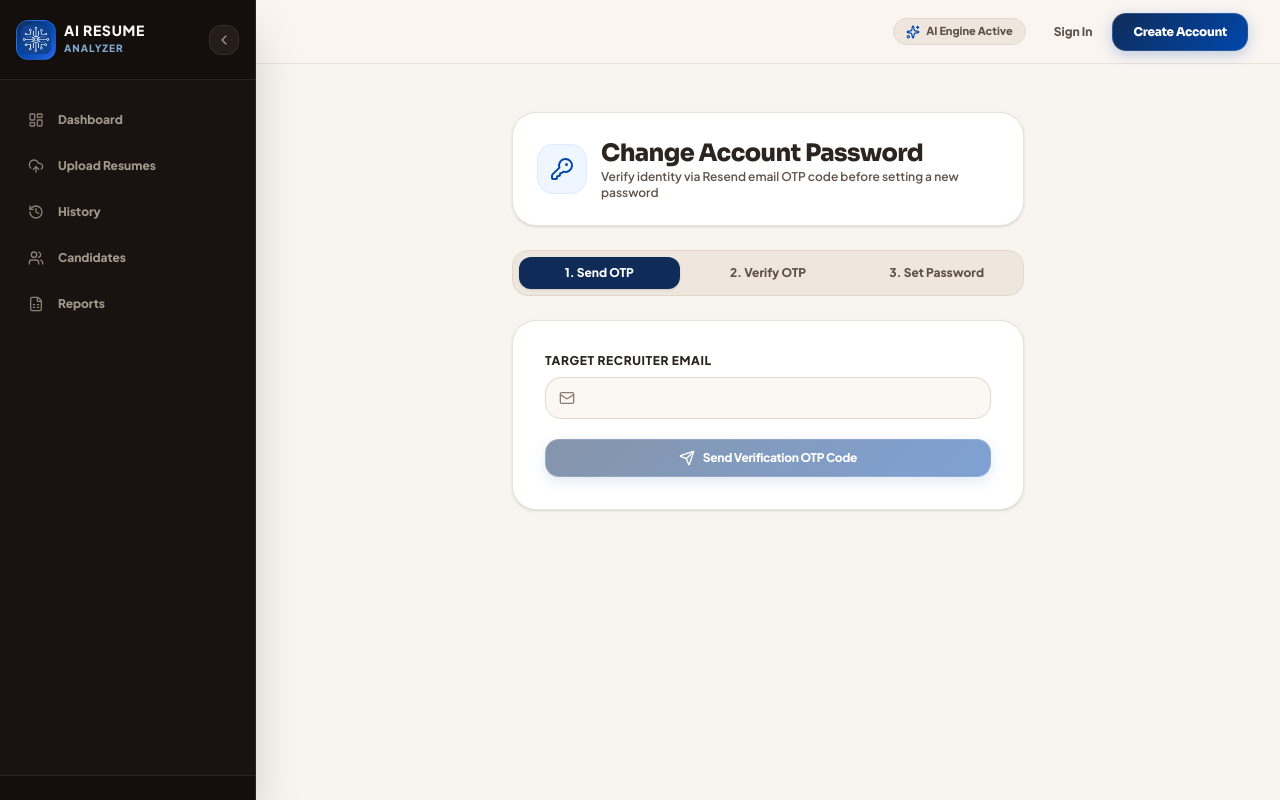
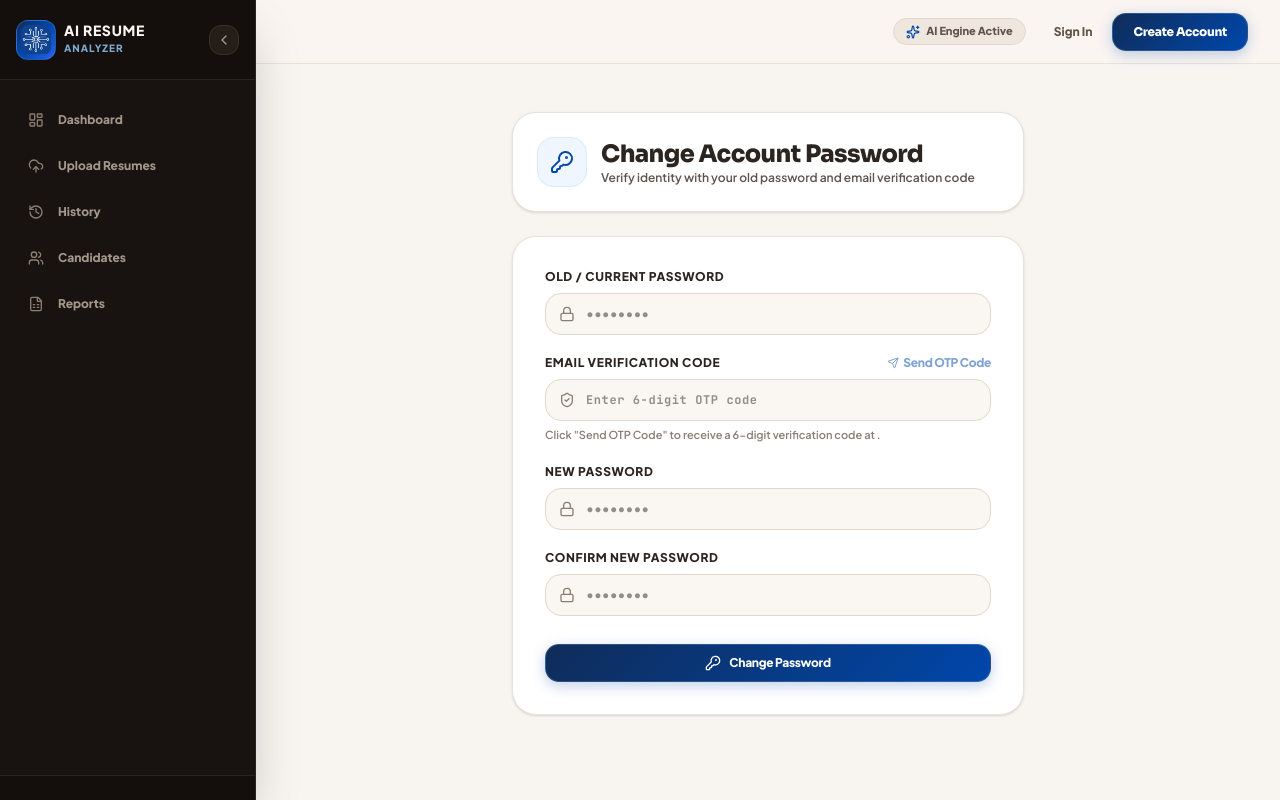
Before and after one commit to jitendarendla/AI_Resume_Analyzer, a Next.js app in the folder frontend/: page /change-password in a window 1280 px wide. Built offline with nearby package versions, Linux system fonts and the light colour scheme.

Commit message:
Update Change Password to require Old Password and Email OTP verification in a clean single form

```diff
--- a/frontend/src/app/change-password/page.tsx
+++ b/frontend/src/app/change-password/page.tsx
@@ -1,11 +1,11 @@
 'use client';
 
-import React, { useState, useEffect } from 'react';
+import React, { useState } from 'react';
 import Sidebar from '@/components/layout/Sidebar';
 import Navbar from '@/components/layout/Navbar';
 import { useAuth } from '@/context/AuthContext';
 import { api } from '@/lib/api';
-import { KeyRound, Mail, Lock, ShieldCheck, CheckCircle2, AlertCircle, ArrowRight, RefreshCw, Send } from 'lucide-react';
+import { KeyRound, Lock, ShieldCheck, CheckCircle2, AlertCircle, Send, RefreshCw } from 'lucide-react';
 
 export default function ChangePasswordPage() {
   const [collapsed, setCollapsed] = useState(false);
@@ -13,95 +13,76 @@ export default function ChangePasswordPage() {
 
   const { user, logoutUser } = useAuth();
 
-  // Step state: 1 = Send OTP, 2 = Verify OTP, 3 = New Password
-  const [step, setStep] = useState<1 | 2 | 3>(1);
-
+  // Form states
+  const [currentPassword, setCurrentPassword] = useState('');
   const [otpCode, setOtpCode] = useState('');
   const [newPassword, setNewPassword] = useState('');
   const [confirmPassword, setConfirmPassword] = useState('');
 
   const [message, setMessage] = useState('');
   const [error, setError] = useState('');
+  const [sendingOtp, setSendingOtp] = useState(false);
   const [loading, setLoading] = useState(false);
 
   const userEmail = user?.email || '';
 
-  // Step 1: Send OTP to email
   const handleSendOTP = async () => {
     if (!userEmail) return;
     setError('');
     setMessage('');
-    setLoading(true);
+    setSendingOtp(true);
 
     try {
       const res = await api.post('/api/auth/send-otp', { email: userEmail });
-      setMessage(res.data.message || `Verification OTP sent to ${userEmail}. Check your inbox.`);
-      setStep(2);
+      setMessage(res.data.message || `Verification OTP code sent to ${userEmail}. Check your email inbox.`);
     } catch (err: any) {
-      setError(err.response?.data?.detail || 'Failed to send OTP code to email.');
+      setError(err.response?.data?.detail || 'Failed to send OTP verification code.');
     } finally {
-      setLoading(false);
+      setSendingOtp(false);
     }
   };
 
-  // Step 2: Verify OTP code
-  const handleVerifyOTP = async (e: React.FormEvent) => {
+  const handleChangePassword = async (e: React.FormEvent) => {
     e.preventDefault();
     setError('');
     setMessage('');
 
+    if (!currentPassword) {
+      setError('Please enter your old password.');
+      return;
+    }
+
     if (otpCode.length !== 6) {
-      setError('Please enter the valid 6-digit OTP code sent to your email.');
+      setError('Please enter the 6-digit verification code sent to your email.');
+      return;
+    }
+
+    if (newPassword !== confirmPassword) {
+      setError('New password and confirm password do not match.');
+      return;
+    }
+
+    if (newPassword.length < 6) {
+      setError('New password must be at least 6 characters long.');
       return;
     }
 
     setLoading(true);
 
     try {
-      const res = await api.post('/api/auth/verify-otp', {
-        email: userEmail,
-        otp_code: otpCode.trim()
-      });
-      setMessage('OTP verified successfully! Please enter your new password.');
-      setStep(3);
-    } catch (err: any) {
-      setError(err.response?.data?.detail || 'Invalid or expired OTP code.');
-    } finally {
-      setLoading(false);
-    }
-  };
-
-  // Step 3: Update Password with OTP
-  const handleResetPassword = async (e: React.FormEvent) => {
-    e.preventDefault();
-    setError('');
-    setMessage('');
-
-    if (newPassword !== confirmPassword) {
-      setError('Passwords do not match.');
-      return;
-    }
-
-    if (newPassword.length < 6) {
-      setError('Password must be at least 6 characters long.');
-      return;
-    }
-
-    setLoading(true);
-
-    try {
-      const res = await api.post('/api/auth/reset-password-with-otp', {
-        email: userEmail,
+      const res = await api.post('/api/auth/change-password', {
+        current_password: currentPassword,
         otp_code: otpCode.trim(),
         new_password: newPassword,
         confirm_password: confirmPassword,
       });
-      setMessage('Password updated successfully! Redirecting to Sign In page...');
+
+      setMessage(res.data.message || 'Password changed successfully! Redirecting to Sign In...');
       setTimeout(() => {
         logoutUser();
       }, 2500);
     } catch (err: any) {
-      setError(err.response?.data?.detail || 'Password update failed.');
+      setError(err.response?.data?.detail || 'Password change failed.');
     } finally {
       setLoading(false);
     }
@@ -114,27 +95,14 @@ export default function ChangePasswordPage() {
         <Navbar collapsed={collapsed} mobileOpen={mobileOpen} setMobileOpen={setMobileOpen} />
 
         <main className="pt-20 sm:pt-24 lg:pt-28 p-4 sm:p-6 lg:p-8 max-w-xl mx-auto space-y-6">
-          {/* Header Card */}
+          {/* Page Header */}
           <div className="flex items-center gap-3.5 p-5 sm:p-6 rounded-3xl bg-white border border-[#E8E2D9] shadow-sm">
             <div className="p-3 rounded-2xl bg-blue-50 border border-blue-100 text-[#0047AB] shrink-0">
               <KeyRound className="w-6 h-6" />
             </div>
             <div>
               <h1 className="text-xl sm:text-2xl font-black text-[#2B241F]">Change Account Password</h1>
-              <p className="text-xs font-semibold text-[#60534A]">Verify identity via Resend email OTP code before setting a new password</p>
-            </div>
-          </div>
-
-          {/* Stepper Progress Header */}
-          <div className="grid grid-cols-3 gap-2 p-1.5 rounded-2xl bg-[#EFE7DE] border border-[#E2D7CB] text-xs font-black text-center">
-            <div className={`py-2 rounded-xl transition-all ${step === 1 ? 'bg-[#0F2C59] text-white shadow-sm' : 'text-[#60534A]'}`}>
-              1. Send OTP
-            </div>
-            <div className={`py-2 rounded-xl transition-all ${step === 2 ? 'bg-[#0F2C59] text-white shadow-sm' : 'text-[#60534A]'}`}>
-              2. Verify OTP
-            </div>
-            <div className={`py-2 rounded-xl transition-all ${step === 3 ? 'bg-[#0F2C59] text-white shadow-sm' : 'text-[#60534A]'}`}>
-              3. Set Password
+              <p className="text-xs font-semibold text-[#60534A]">Verify identity with your old password and email verification code</p>
             </div>
           </div>
 
@@ -152,97 +120,69 @@ export default function ChangePasswordPage() {
             </div>
           )}
 
-          {/* Step 1: Send OTP to Email */}
-          {step === 1 && (
-            <div className="bg-white border border-[#E8E2D9] rounded-3xl p-6 sm:p-8 shadow-sm space-y-5">
-              <div className="space-y-2">
-                <label className="block text-xs font-black text-[#2B241F] uppercase tracking-wider">
-                  Target Recruiter Email
+          {/* Form */}
+          <form onSubmit={handleChangePassword} className="bg-white border border-[#E8E2D9] rounded-3xl p-6 sm:p-8 shadow-sm space-y-5">
+            {/* Old / Current Password */}
+            <div>
+              <label className="block text-xs font-black text-[#2B241F] uppercase tracking-wider mb-2">
+                Old / Current Password
               </label>
               <div className="relative">
-                  <Mail className="w-4 h-4 absolute left-3.5 top-1/2 -translate-y-1/2 text-[#8C7E72]" />
+                <Lock className="w-4 h-4 absolute left-3.5 top-1/2 -translate-y-1/2 text-[#8C7E72]" />
                 <input
-                    type="email"
-                    disabled
-                    value={userEmail}
-                    className="w-full bg-[#FAF6F1]/80 border border-[#E2D7CB] text-[#2B241F] text-xs rounded-2xl pl-10 pr-4 py-3 font-bold"
+                  type="password"
+                  required
+                  placeholder="••••••••"
+                  value={currentPassword}
+                  onChange={(e) => setCurrentPassword(e.target.value)}
+                  className="w-full bg-[#FAF6F1] border border-[#E2D7CB] text-[#2B241F] text-xs rounded-2xl pl-10 pr-4 py-3 focus:outline-none focus:border-[#0F2C59] font-bold"
                 />
               </div>
             </div>
 
-              <button
-                type="button"
-                onClick={handleSendOTP}
-                disabled={loading || !userEmail}
-                className="sleek-btn-primary w-full text-xs font-black py-3.5 cursor-pointer disabled:opacity-50 shadow-md flex items-center justify-center gap-2"
-              >
-                {loading ? (
-                  <>
-                    <RefreshCw className="w-4 h-4 animate-spin" />
-                    <span>Sending OTP via Resend...</span>
-                  </>
-                ) : (
-                  <>
-                    <Send className="w-4 h-4" />
-                    <span>Send Verification OTP Code</span>
-                  </>
-                )}
-              </button>
-            </div>
-          )}
-
-          {/* Step 2: Enter & Verify OTP */}
-          {step === 2 && (
-            <form onSubmit={handleVerifyOTP} className="bg-white border border-[#E8E2D9] rounded-3xl p-6 sm:p-8 shadow-sm space-y-5">
-              <div className="space-y-2">
-                <div className="flex items-center justify-between">
+            {/* Email OTP Section */}
+            <div>
+              <div className="flex items-center justify-between mb-2">
                 <label className="block text-xs font-black text-[#2B241F] uppercase tracking-wider">
-                    Enter 6-Digit Email OTP Code
+                  Email Verification Code
                 </label>
                 <button
                   type="button"
                   onClick={handleSendOTP}
-                    disabled={loading}
-                    className="text-[11px] font-black text-[#0047AB] hover:underline"
+                  disabled={sendingOtp || !userEmail}
+                  className="text-xs font-black text-[#0047AB] hover:underline flex items-center gap-1 cursor-pointer disabled:opacity-50"
                 >
-                    Resend Code
+                  {sendingOtp ? (
+                    <span className="flex items-center gap-1">
+                      <RefreshCw className="w-3 h-3 animate-spin" />
+                      <span>Sending OTP...</span>
+                    </span>
+                  ) : (
+                    <span className="flex items-center gap-1">
+                      <Send className="w-3 h-3" />
+                      <span>Send OTP Code</span>
+                    </span>
+                  )}
                 </button>
               </div>
+              <div className="relative">
+                <ShieldCheck className="w-4 h-4 absolute left-3.5 top-1/2 -translate-y-1/2 text-[#8C7E72]" />
                 <input
                   type="text"
                   maxLength={6}
                   required
-                  placeholder="123456"
+                  placeholder="Enter 6-digit OTP code"
                   value={otpCode}
                   onChange={(e) => setOtpCode(e.target.value.replace(/\D/g, ''))}
-                  className="w-full bg-[#FAF6F1] border border-[#E2D7CB] text-[#2B241F] text-center tracking-[0.5em] text-lg rounded-2xl px-4 py-3 focus:outline-none focus:border-[#0F2C59] font-mono font-black"
+                  className="w-full bg-[#FAF6F1] border border-[#E2D7CB] text-[#2B241F] text-xs rounded-2xl pl-10 pr-4 py-3 focus:outline-none focus:border-[#0F2C59] font-bold font-mono tracking-wider"
                 />
               </div>
+              <p className="text-[11px] font-semibold text-[#8C7E72] mt-1.5">
+                Click "Send OTP Code" to receive a 6-digit verification code at <span className="font-bold text-[#2B241F]">{userEmail}</span>.
+              </p>
+            </div>
 
-              <button
-                type="submit"
-                disabled={loading || otpCode.length !== 6}
-                className="sleek-btn-primary w-full text-xs font-black py-3.5 cursor-pointer disabled:opacity-50 shadow-md flex items-center justify-center gap-2"
-              >
-                {loading ? (
-                  <>
-                    <RefreshCw className="w-4 h-4 animate-spin" />
-                    <span>Verifying OTP Code...</span>
-                  </>
-                ) : (
-                  <>
-                    <ShieldCheck className="w-4 h-4" />
-                    <span>Verify Code & Proceed</span>
-                    <ArrowRight className="w-4 h-4" />
-                  </>
-                )}
-              </button>
-            </form>
-          )}
-
-          {/* Step 3: Set New Password */}
-          {step === 3 && (
-            <form onSubmit={handleResetPassword} className="bg-white border border-[#E8E2D9] rounded-3xl p-6 sm:p-8 shadow-sm space-y-4">
+            {/* New Password */}
             <div>
               <label className="block text-xs font-black text-[#2B241F] uppercase tracking-wider mb-2">
                 New Password
@@ -260,6 +200,7 @@ export default function ChangePasswordPage() {
               </div>
             </div>
 
+            {/* Confirm New Password */}
             <div>
               <label className="block text-xs font-black text-[#2B241F] uppercase tracking-wider mb-2">
                 Confirm New Password
@@ -280,22 +221,21 @@ export default function ChangePasswordPage() {
             <button
               type="submit"
               disabled={loading}
-                className="sleek-btn-primary w-full text-xs font-black py-3.5 cursor-pointer disabled:opacity-50 shadow-md flex items-center justify-center gap-2"
+              className="sleek-btn-primary w-full text-xs font-black py-3.5 cursor-pointer disabled:opacity-50 shadow-md flex items-center justify-center gap-2 mt-2"
             >
               {loading ? (
-                  <>
+                <span className="flex items-center gap-2 justify-center">
                   <RefreshCw className="w-4 h-4 animate-spin" />
                   <span>Updating Password...</span>
-                  </>
+                </span>
               ) : (
-                  <>
+                <span className="flex items-center gap-2 justify-center">
                   <KeyRound className="w-4 h-4" />
-                    <span>Update Account Password</span>
-                  </>
+                  <span>Change Password</span>
+                </span>
               )}
             </button>
           </form>
-          )}
         </main>
       </div>
     </div>
```
Also changed, not shown: 1 other file (tests, documents, lock files or other folders). Lines whose indentation alone changed are shown as unchanged.
